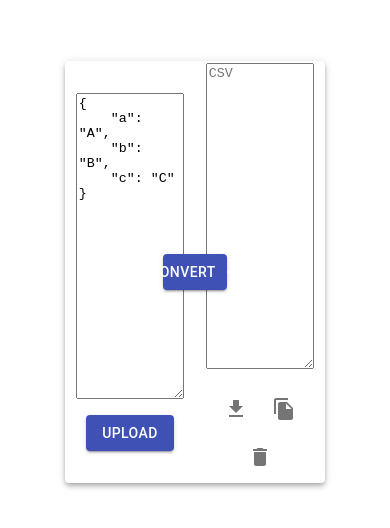
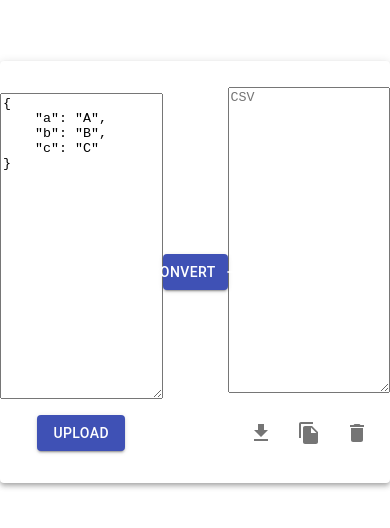
Before and after one commit to oscaramos/json2csv, a React (Create React App) app: page / in a window 390 px wide. Shown: the part 150-678 px from the top of the page. Built offline with nearby package versions, Linux system fonts and the light colour scheme.

Commit message:
Better responsive + PWA + deployement

```diff
--- a/package.json
+++ b/package.json
@@ -2,6 +2,7 @@
   "name": "json2csv",
   "version": "0.1.0",
   "private": true,
+  "homepage": "http://oscaramos.github.io/json2csv",
   "dependencies": {
     "@material-ui/core": "^4.9.13",
     "@material-ui/icons": "^4.9.1",
@@ -9,6 +10,7 @@
     "@testing-library/react": "^9.3.2",
     "@testing-library/user-event": "^7.1.2",
     "@types/jest": "^25.2.1",
+    "gh-pages": "^2.2.0",
     "js-file-download": "^0.4.12",
     "react": "^16.13.1",
     "react-dom": "^16.13.1",
@@ -18,7 +20,9 @@
     "start": "react-scripts start",
     "build": "react-scripts build",
     "test": "react-scripts test",
-    "eject": "react-scripts eject"
+    "eject": "react-scripts eject",
+    "predeploy": "npm run build",
+    "deploy": "gh-pages -d build"
   },
   "eslintConfig": {
     "extends": "react-app"
--- a/src/components/form-container/FormContainer.jsx
+++ b/src/components/form-container/FormContainer.jsx
@@ -5,23 +5,25 @@ import JsonContainer from "../json-container/JSONContainer";
 import ConvertButton from "../convert-button/ConvertButton";
 import CSVContainer from "../csv-container/CSVContainer";
 
-export const FormContainer = ({ state, onChangeForm, onConvertClick, onClear, onInputFile }) => (
+export const FormContainer = ({ state, onChangeForm, onConvertClick, onClear, onInputFile }) => {
+  return (
     <Grid container justify='center' alignItems='center' style={{ minHeight: "100vh" }}>
-    <Grid item xs={8}>
+      <Grid item sm={12} md={10} lg={8} xl={6}>
         <Paper elevation={4} style={{ height: "50vh" }}>
           <Grid container justify='center' alignItems='center' style={{ height: "50vh" }}>
             <Grid item xs={5}>
-            <JsonContainer value={state.json} onChangeForm={onChangeForm} onInputFile={onInputFile}/>
+              <JsonContainer value={state.json} onChangeForm={onChangeForm} onInputFile={onInputFile} />
             </Grid>
-          <Grid container item xs={1} justify='center' alignItems='center'>
+            <Grid container item xs={2} justify='center' alignItems='center'>
               <ConvertButton onClick={onConvertClick} />
             </Grid>
             <Grid item xs={5}>
-            <CSVContainer value={state.csv} onChangeForm={onChangeForm} onClear={onClear}/>
+              <CSVContainer value={state.csv} onChangeForm={onChangeForm} onClear={onClear} />
             </Grid>
           </Grid>
         </Paper>
       </Grid>
     </Grid>);
+};
 
 export default FormContainer;
--- a/src/index.js
+++ b/src/index.js
@@ -19,4 +19,4 @@ ReactDOM.render(
 // If you want your app to work offline and load faster, you can change
 // unregister() to register() below. Note this comes with some pitfalls.
 // Learn more about service workers: https://bit.ly/CRA-PWA
-serviceWorker.unregister();
+serviceWorker.register();
```
Lines whose indentation alone changed are shown as unchanged.
